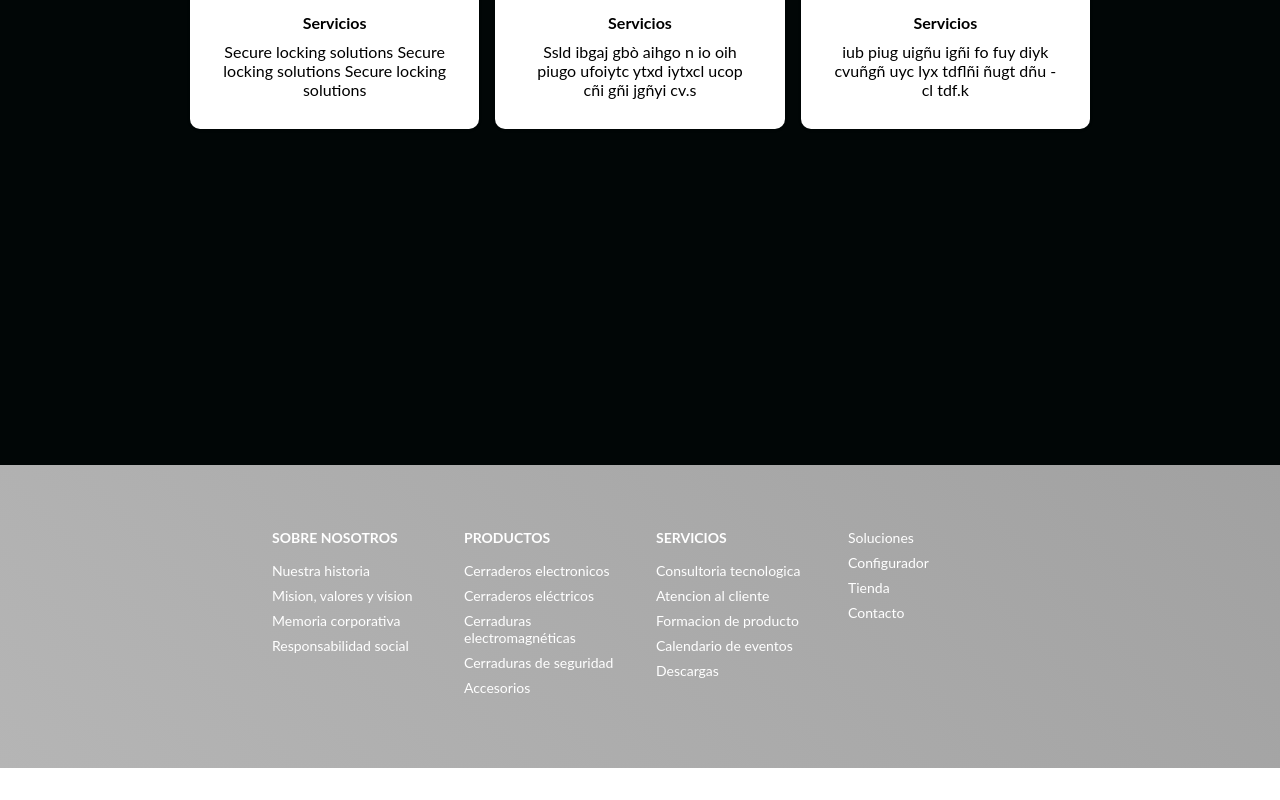
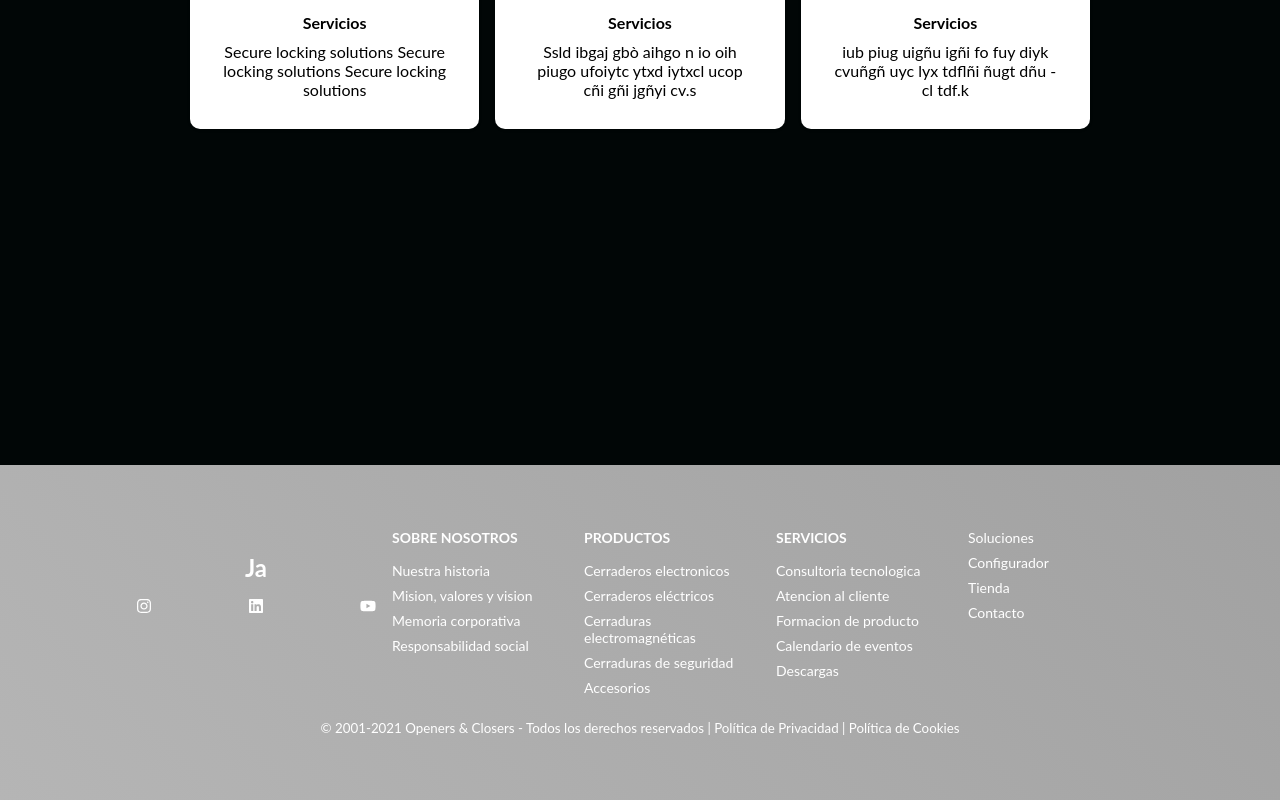
Before and after one commit to EcaCosca/OpenersAndClosersWebPage, a React (Create React App) app: page / in a window 1280 px wide. Shown: the part 4095-4895 px from the top of the page. Before the commit the page ends 4863 px from the top, so only its background shows below. Built offline with nearby package versions, Linux system fonts and the light colour scheme.

Commit message:
added footer section to footer

```diff
--- a/src/components/Footer/FooterElements.js
+++ b/src/components/Footer/FooterElements.js
@@ -66,3 +66,55 @@ export const FooterLink = styled(Link)`
         transition: 0.3s ease-out;
     }
 `
+
+// export const SocialIcon = styled.h1`
+//     font-size: 14px;
+//     margin-bottom: 16px;
+// `
+
+export const SocialMediaContainer = styled.section`
+    max-width: 1000px;
+    width: 100%;
+`
+
+export const SocialMediaWrap = styled.div`
+    display: flex;
+    flex-direction: column;
+    justify-content: space-between;
+    align-items: center;
+    max-width:1100px;
+    margin: 40px auto 0 auto;
+
+    @media screen and (max-width: 820px) {
+        flex-direction: column;
+    }
+`
+
+export const SocialLogo = styled(Link)`
+    color: #fff;
+    justify-self: start;
+    cursor: pointer;
+    text-decoration: none;
+    font-size: 1.5rem;
+    display: flex;
+    align-items: center;
+    margin-bottom: 16px;
+    font-weight: bold;
+`
+
+export const WebsiteRights = styled.small`
+    color: #fff;
+    margin-bottom: 16px;
+`
+
+export const SocialIcon = styled.div`
+    display: flex;
+    width: 240px;
+    justify-content: space-between;
+    align-items: center;
+`
+
+export const SocialIconLink = styled.a`
+    color: #fff;
+    margin-bottom: 24px;
+`
--- a/src/components/Footer/index.js
+++ b/src/components/Footer/index.js
@@ -1,11 +1,22 @@
 import React from "react";
-import { FooterContainer, FooterWrap, FooterLinksContainer, FooterLinkWrapper, FooterLinkTitle, FooterLinkItems, FooterLink} from './FooterElements';
+import { FaInstagram, FaLinkedin, FaYoutube } from "react-icons/fa";
+import { FooterContainer, FooterWrap, FooterLinksContainer, FooterLinkWrapper, FooterLinkTitle, FooterLinkItems, FooterLink, SocialMediaContainer, SocialMediaWrap, SocialLogo, WebsiteRights, SocialIcon, SocialIconLink } from './FooterElements';
 
 function Footer() {
   return (
     <FooterContainer>
       <FooterWrap>
         <FooterLinksContainer>
+          <SocialMediaContainer>
+            <SocialMediaWrap>
+              <SocialLogo to='/'>Ja</SocialLogo>
+              <SocialIcon>
+                <SocialIconLink href='https://www.instagram.com/openersclosers/' target="_blank" aria-label="Instagram"><FaInstagram /></SocialIconLink>
+                <SocialIconLink href='https://www.linkedin.com/in/openers-closers-53940147/' target="_blank" aria-label="LinkedIn"><FaLinkedin /></SocialIconLink>
+                <SocialIconLink href='https://www.youtube.com/channel/UCXruYOvDQ8bGijn6PJJy2wQ' target="_blank" aria-label="Youtube"><FaYoutube /></SocialIconLink>
+              </SocialIcon>
+            </SocialMediaWrap>
+          </SocialMediaContainer>
           <FooterLinkWrapper>
           {/* Column 1 */}
             <FooterLinkItems>
@@ -20,7 +31,7 @@ function Footer() {
               <FooterLinkTitle>PRODUCTOS</FooterLinkTitle>
                 <FooterLink to="/electronicos">Cerraderos electronicos</FooterLink>
                 <FooterLink to="/electricos">Cerraderos eléctricos</FooterLink>
-                <FooterLink to="/electromagneticas">Cerraduras electromagnéticas</FooterLink>
+                <FooterLink to="/electromagneticos">Cerraduras electromagnéticas</FooterLink>
                 <FooterLink to="/seguridad">Cerraduras de seguridad</FooterLink>
                 <FooterLink to="/accesorios">Accesorios</FooterLink>
             </FooterLinkItems>
@@ -58,6 +69,7 @@ function Footer() {
             </FooterLinkItems> */}
           </FooterLinkWrapper>
         </FooterLinksContainer>
+              <WebsiteRights>© 2001-{new Date().getFullYear()} Openers & Closers - Todos los derechos reservados  |  Política de Privacidad  |  Política de Cookies</WebsiteRights>
       </FooterWrap>
     </FooterContainer>
   );
--- a/src/pages/electromagneticos.js
+++ b/src/pages/electromagneticos.js
@@ -8,7 +8,7 @@ const electromagneticos = () => {
             alignItems: 'center',
             height: '90vh'
         }}>
-            <h1>Cerraduras Electromagneticos</h1>
+            <h1>Cerraduras Electromagneticas</h1>
         </div>
     )
 }
```
